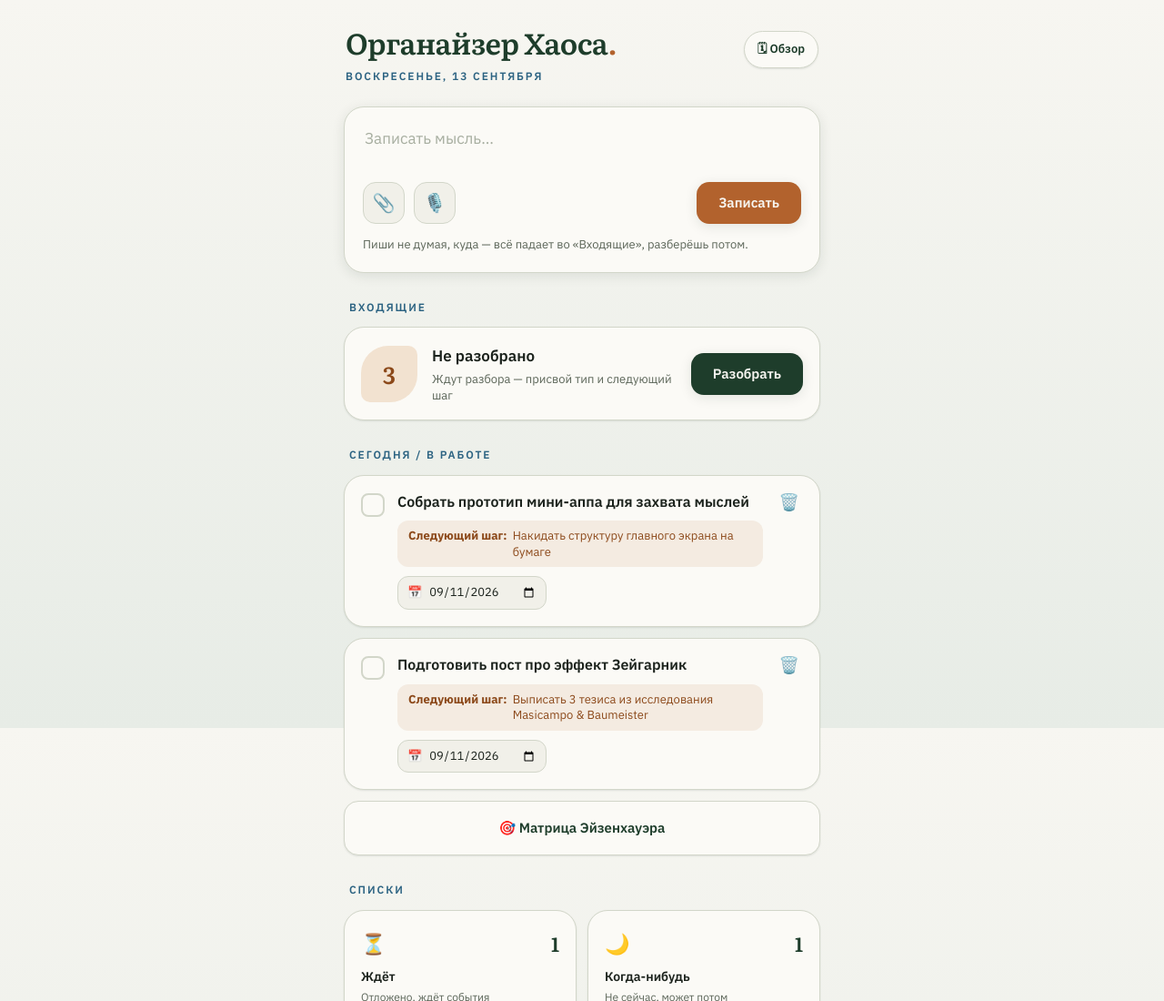
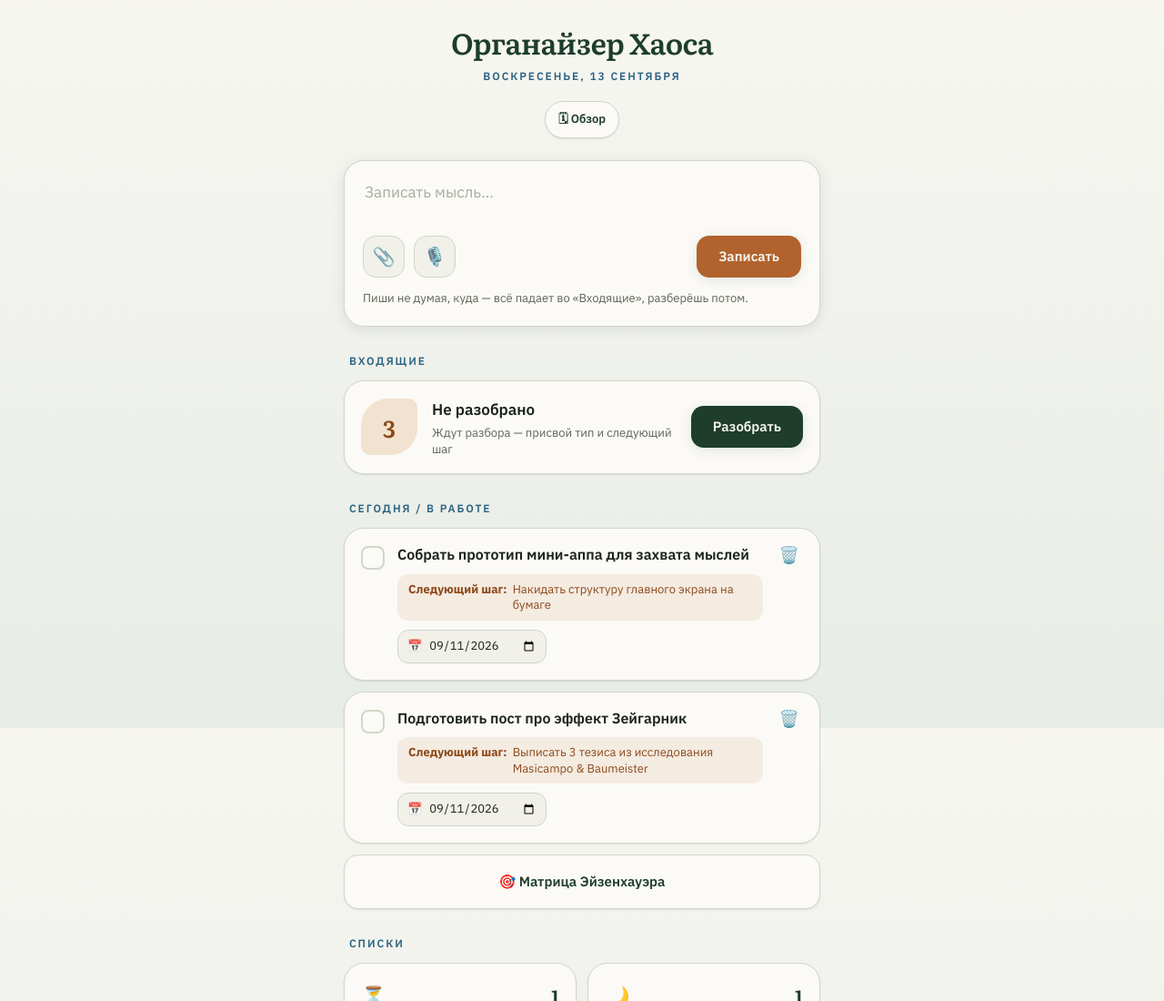
Before and after one commit to groshevaon1-dotcom/mini-app, a plain HTML site: page index.html in a window 1280 px wide. Shown: the top 1100 px of the page at 91% size. Drawn offline with Linux system fonts and the light colour scheme.

Commit message:
Заголовок: убрана точка после «Хаоса», шапка отцентрирована

```diff
--- a/index.html
+++ b/index.html
@@ -52,7 +52,7 @@
     .app { max-width: 560px; margin: 0 auto; padding: 26px 18px 110px; }
 
     /* Header */
-    .head { margin: 4px 2px 24px; display: flex; align-items: flex-start; justify-content: space-between; gap: 12px; }
+    .head { margin: 4px 2px 24px; display: flex; flex-direction: column; align-items: center; text-align: center; gap: 14px; }
     .head h1 {
       font-family: var(--font-display); font-weight: 600; font-size: 32px; line-height: 1.05;
       letter-spacing: -0.02em; margin: 0; color: var(--forest);
@@ -314,7 +314,7 @@
     <div id="screen-main" class="screen active">
       <div class="head">
         <div>
-          <h1>Органайзер Хаоса<span class="dot">.</span></h1>
+          <h1>Органайзер Хаоса</h1>
           <span class="sub" id="today-label"></span>
         </div>
         <button class="review-pill" id="review-btn">🗓 Обзор</button>
```
